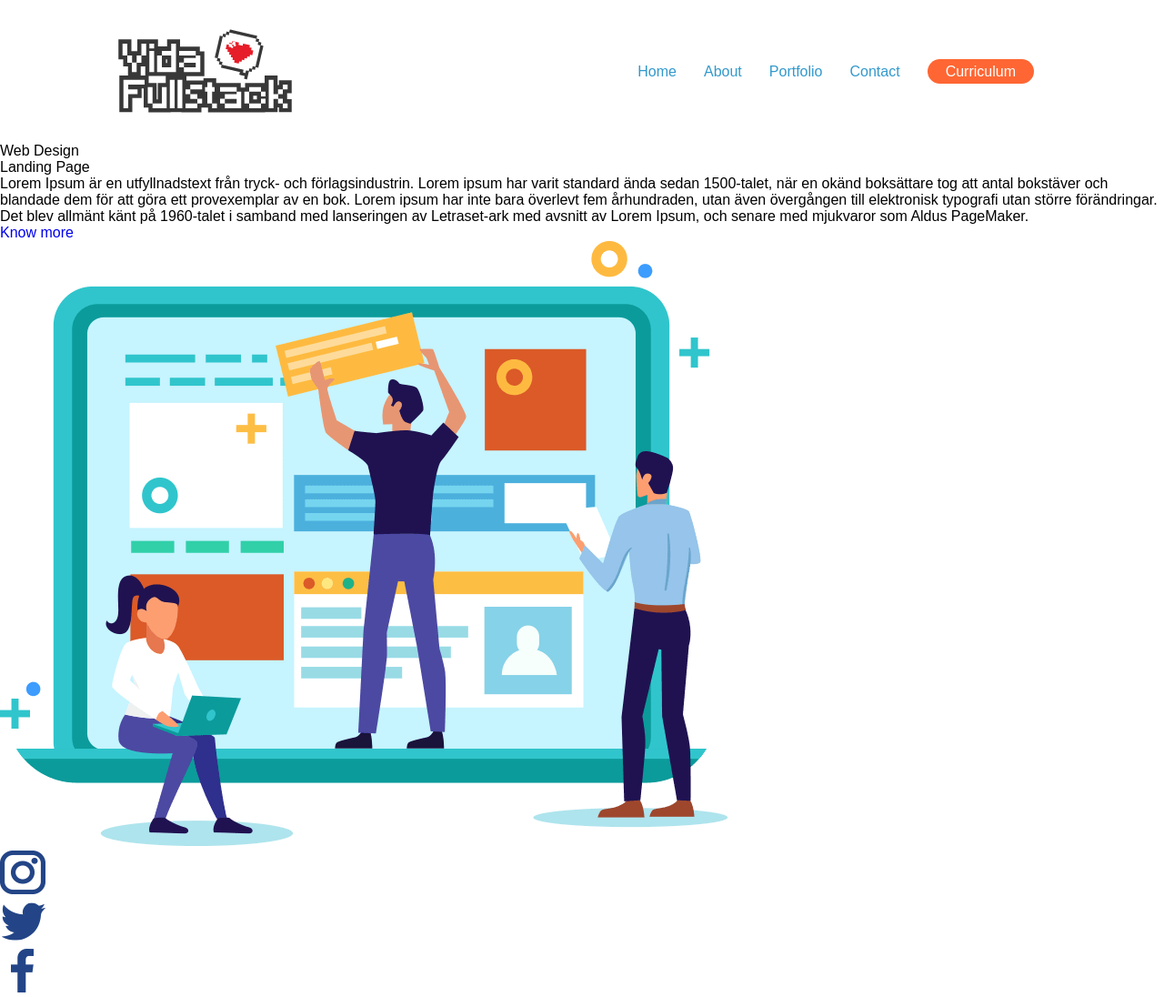
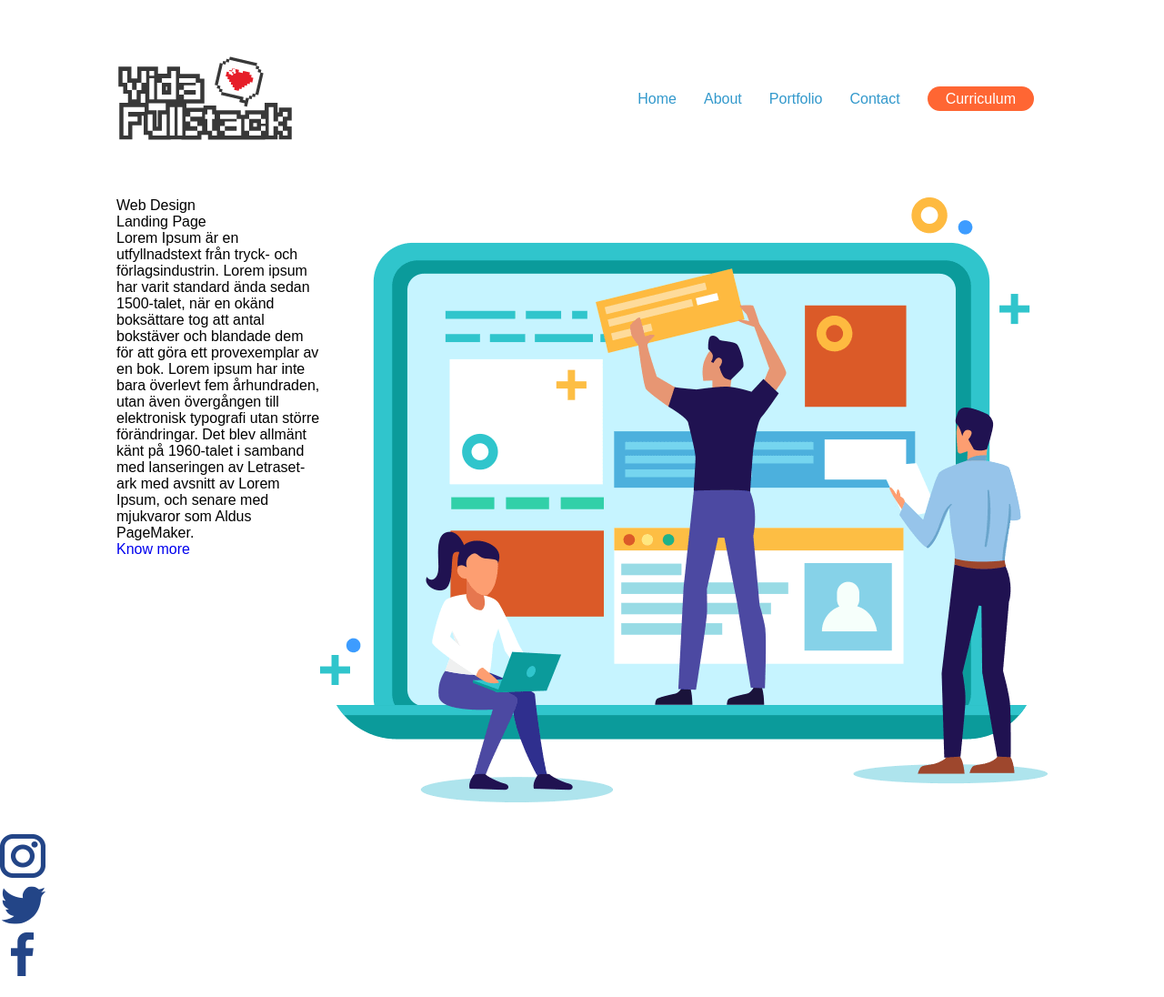
Before and after one commit to HelenaC0ldHeart/HTML-CSS-Only, a plain HTML site: page index.html in a window 1280 px wide. Shown: the whole page at 91% size. Drawn offline with Linux system fonts and the light colour scheme.

Commit message:
Code Refactory

```diff
--- a/assets/css/header.css
+++ b/assets/css/header.css
@@ -1,9 +1,6 @@
-header {
+header section {
     width: 1024px;
     margin: 30px auto;
-
-    display: flex;
-    flex-direction: row;
     justify-content: space-between;
     align-items: center;
 }
--- a/assets/css/style.css
+++ b/assets/css/style.css
@@ -15,3 +15,15 @@
     font-family: "Source Sans Pro",sans-serif;
     text-decoration: none;
 }
+
+.container {
+    width: 1024px;
+    margin: 30px auto;
+    display: flex;
+    flex-direction: column;
+}
+
+.row {
+    display: flex;
+    flex-direction: row;
+}
--- a/index.html
+++ b/index.html
@@ -11,7 +11,8 @@
   <body>
 
   <!-- HEADER -->
-  <header>
+  <header class="container">
+    <section class="row">
     <img src="./assets/images/logo.png" alt="Companie's logo">
 <!-- Website Menu-->
     <nav>
@@ -24,14 +25,15 @@
       </ul>
     </nav>
     <!-- End Website Menu-->
+  </section>
   </header>
 <!-- END HEADER -->
 
 
 <!-- Container -->
-  <main>
+  <main class="container">
     <!-- Section Content -->
-    <section>
+    <section class="row">
       <!-- Site Content -->
       <article>
         <h1> Web Design</h1>
```
